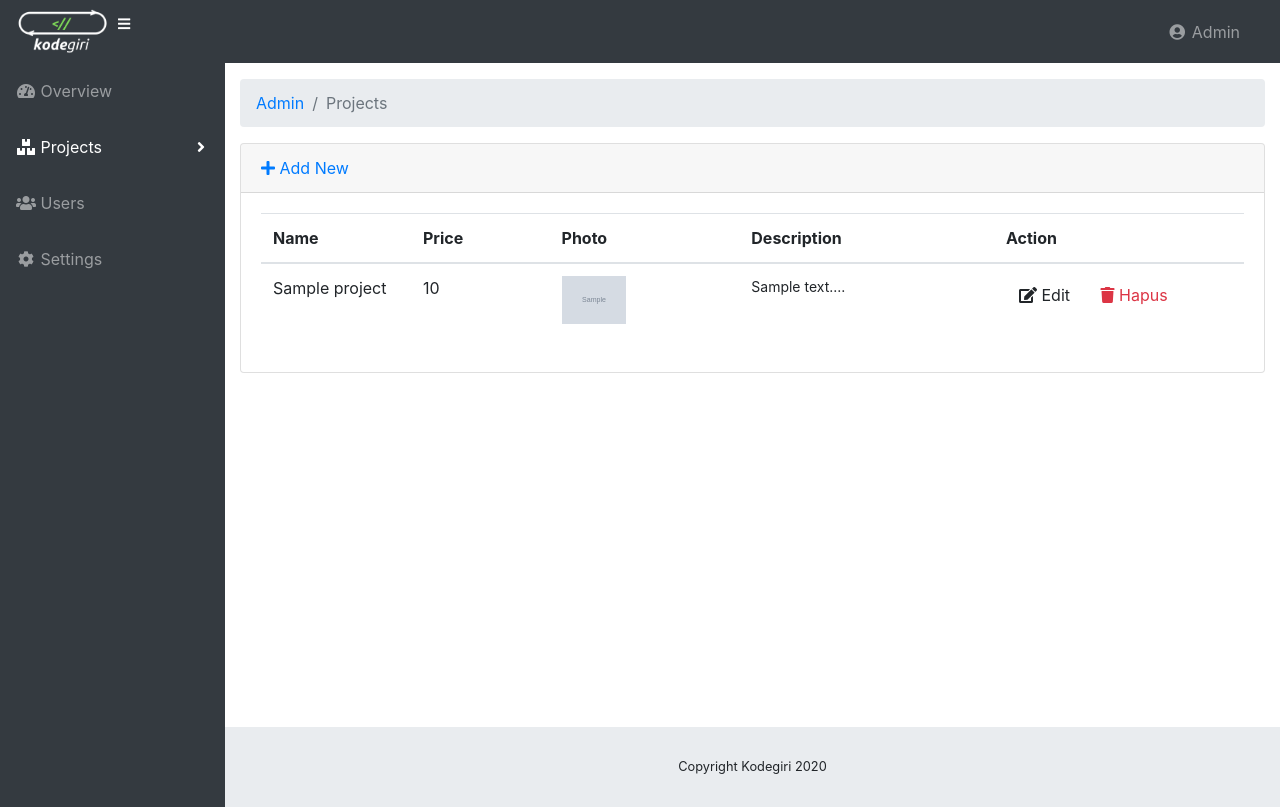
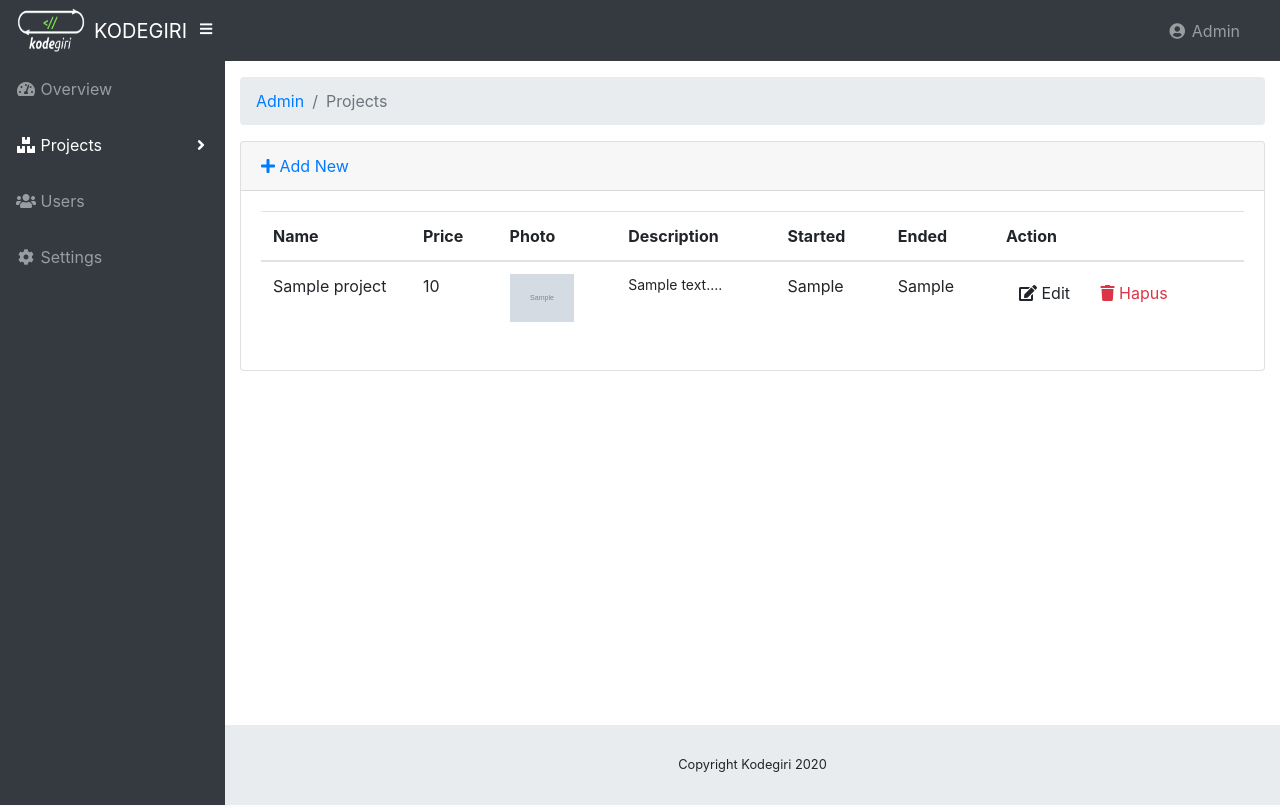
Before and after one commit to agungr23/ManajemenProyek, a CodeIgniter app: page /manjmproyek/index.php/admin/projects in a window 1280 px wide. Run offline with CodeIgniter, Linux system fonts and the light colour scheme; the visitor is signed in with stand-in values (Sample User, id 1); tables that the repository leaves empty or names only in its code hold one stand-in row (values such as "Sample post"); grey boxes marked "Sample" are stand-in pictures; some libraries are stand-ins or nearby versions.

Commit message:
Manajemen Proyek

```diff
--- a/application/models/User_model.php
+++ b/application/models/User_model.php
@@ -43,7 +43,7 @@ class User_model extends CI_Model
         $this->full_name = $post["full_name"];
         $this->email = $post["email"];
         $this->password = password_hash($post["password"], PASSWORD_DEFAULT);
-        $this->role = $post["role"] ?? "customer";
+        $this->role = $post["role"] ?? "admin";
         $this->db->insert($this->_table, $this);
     }
 
--- a/application/views/admin/_partials/navbar.php
+++ b/application/views/admin/_partials/navbar.php
@@ -1,11 +1,11 @@
 <nav class="navbar navbar-expand navbar-dark static-top bg-dark">
 
     <!-- <a href="<?php echo site_url('admin') ?> -->
-        <img src="../assets/img/kodegiri_putih.png"  a href="<?php echo site_url('admin') ?> width="100" height="45">
+        <img src="http://localhost/manjmproyek/assets/img/kodegiri_putih.png" width="70" height="45" href="<?php echo site_url('admin') ?>">
     <!-- </a> -->
-    <!-- <a class="navbar-brand mr-1" href="<?php echo site_url('admin') ?>"></a> -->
+    <a class="navbar-brand mr-1 ml-2" href="<?php echo site_url('admin') ?>">KODEGIRI</a>
 
-    <button class="btn btn-link btn-sm text-white order-1 order-sm-0 mb-3" id="sidebarToggle" href="#">
+    <button class="btn btn-link btn-sm text-white order-1 order-sm-0 mb-1" id="sidebarToggle" href="#">
         <i class="fas fa-bars"></i>
     </button>
 
--- a/application/views/admin/project/list.php
+++ b/application/views/admin/project/list.php
@@ -33,6 +33,8 @@
 										<th>Price</th>
 										<th>Photo</th>
 										<th>Description</th>
+										<th>Started</th>
+										<th>Ended</th>
 										<th>Action</th>
 									</tr>
 								</thead>
@@ -50,6 +52,12 @@
 										</td>
 										<td class="small">
 											<?php echo substr($project->description, 0, 120) ?>...</td>
+										<td>
+											<?php echo $project->project_started ?>
+										</td>
+										<td>
+											<?php echo $project->project_ended ?>
+										</td>
 										<td width="250">
 											<a href="<?php echo site_url('admin/projects/edit/'.$project->project_id) ?>"
 											 class="btn btn-small"><i class="fas fa-edit"></i> Edit</a>
```
